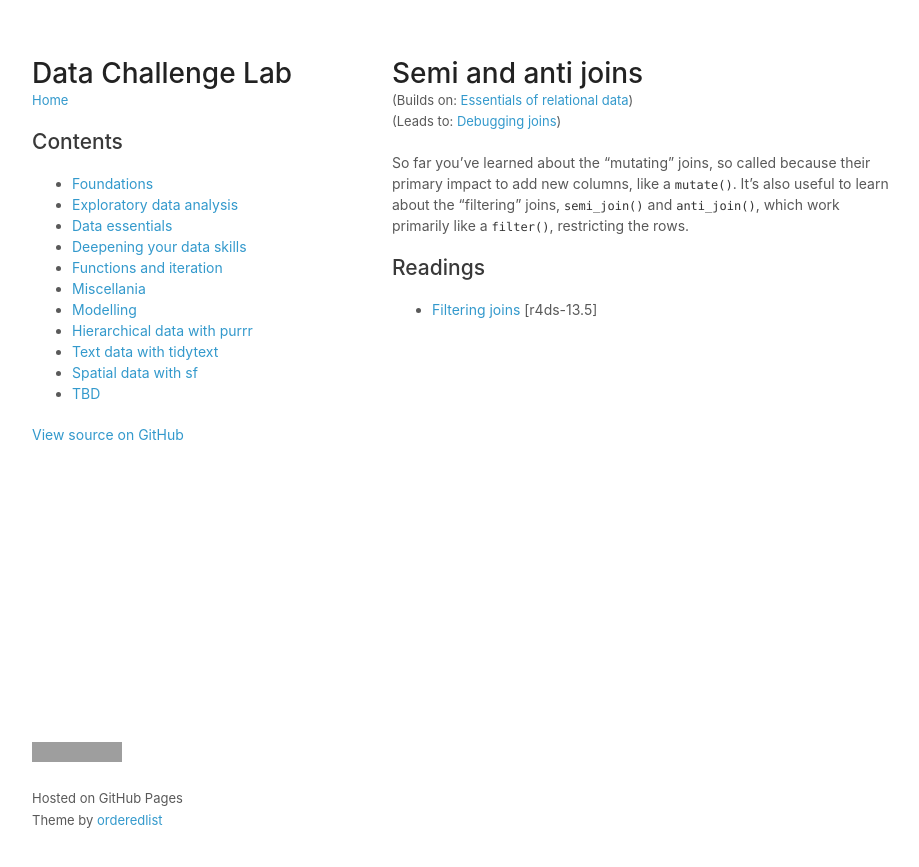
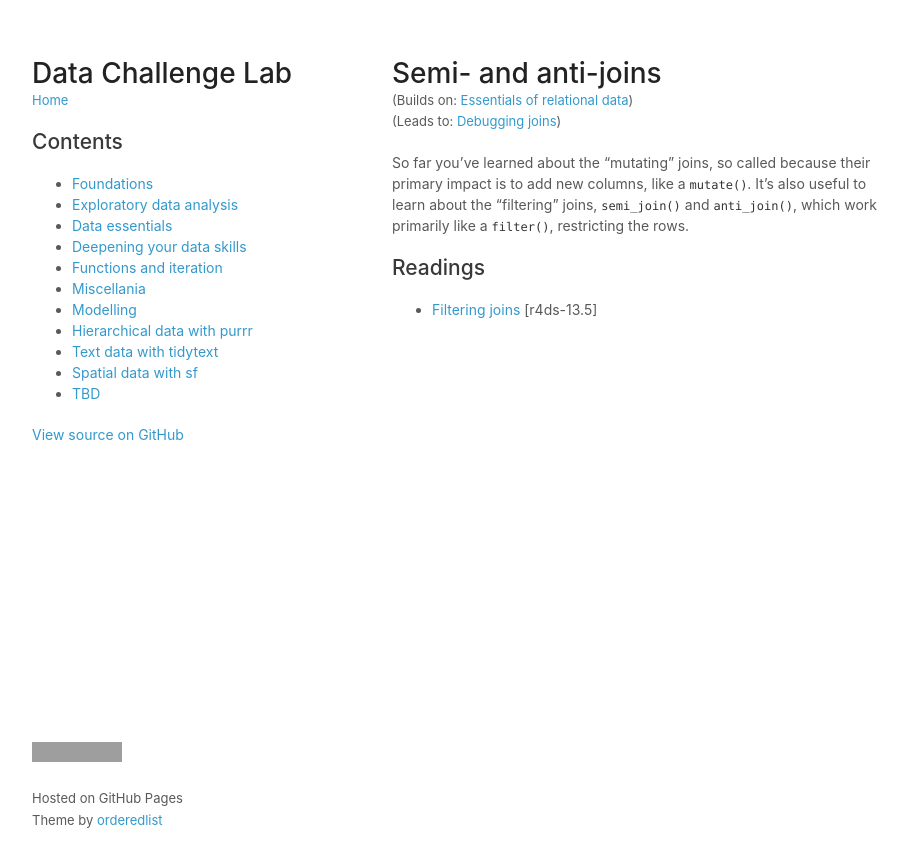
Before and after one commit to dcl-2017-04/curriculum, a Jekyll site: the page built from docs/filter-joins.md, in a window 1280 px wide. Shown: the top 867 px of the page, without its empty margins (178-1097 px from the left). Built offline with Jekyll 4.4.1, drawn with Linux system fonts in a browser that asks for light colours; our own code applies the rules of GitHub Pages for plain Markdown files; a script that is not in the unit is left out; grey boxes are pictures that could not be loaded.

Commit message:
Fix typos

```diff
--- a/docs/filter-joins.md
+++ b/docs/filter-joins.md
@@ -1,15 +1,15 @@
 ---
-title: Semi and anti joins
+title: Semi- and anti-joins
 ---
 
 <!-- Generated automatically from filter-joins.yml. Do not edit by hand -->
 
-# Semi and anti joins
+# Semi- and anti-joins
 <small>(Builds on: [Essentials of relational data](relational-basics.md))</small>
 <small>(Leads to: [Debugging joins](joins-debugging.md))</small>
 
 So far you've learned about the "mutating" joins, so called because their
-primary impact to add new columns, like a `mutate()`. It's also
+primary impact is to add new columns, like a `mutate()`. It's also
 useful to learn about the "filtering" joins, `semi_join()` and
 `anti_join()`, which work primarily like a `filter()`, restricting the
 rows.
--- a/units/filter-joins.yml
+++ b/units/filter-joins.yml
@@ -1,7 +1,7 @@
-title: Semi and anti joins
+title: Semi- and anti-joins
 desc: |
   So far you've learned about the "mutating" joins, so called because their
-  primary impact to add new columns, like a `mutate()`. It's also
+  primary impact is to add new columns, like a `mutate()`. It's also
   useful to learn about the "filtering" joins, `semi_join()` and
   `anti_join()`, which work primarily like a `filter()`, restricting the
   rows.
--- a/units/manip-helpers.yml
+++ b/units/manip-helpers.yml
@@ -5,7 +5,7 @@ desc: |
 
   * `count()` simplifies the process of counting the number of cases in
     each group. `df %>% count(df, x)` is shorthand for
-    `df %>% group_by(x) %>% n = n()`. It can also perform weighted
+    `df %>% group_by(x) %>% summarise(n = n())`. It can also perform weighted
     sums if you provide the `wt` argument.
 
   * `transmute()` works like `mutate()`, but doesn't carry across
--- a/units/select-arrange.yml
+++ b/units/select-arrange.yml
@@ -4,7 +4,7 @@ desc: |
 
   * `select()` allows you pick variables based on their name
 
-  * `arrange()` allows you to range the order of the rows.
+  * `arrange()` allows you to arrange the order of the rows.
 
 needs: [manip-basics]
 
```
Also changed, not shown: docs/index.md (+1 -1 lines), docs/joins-debugging.md (+1 -1 lines), docs/manip-helpers.md (+1 -1 lines), docs/relational-basics.md (+1 -1 lines), docs/select-arrange.md (+1 -1 lines).
